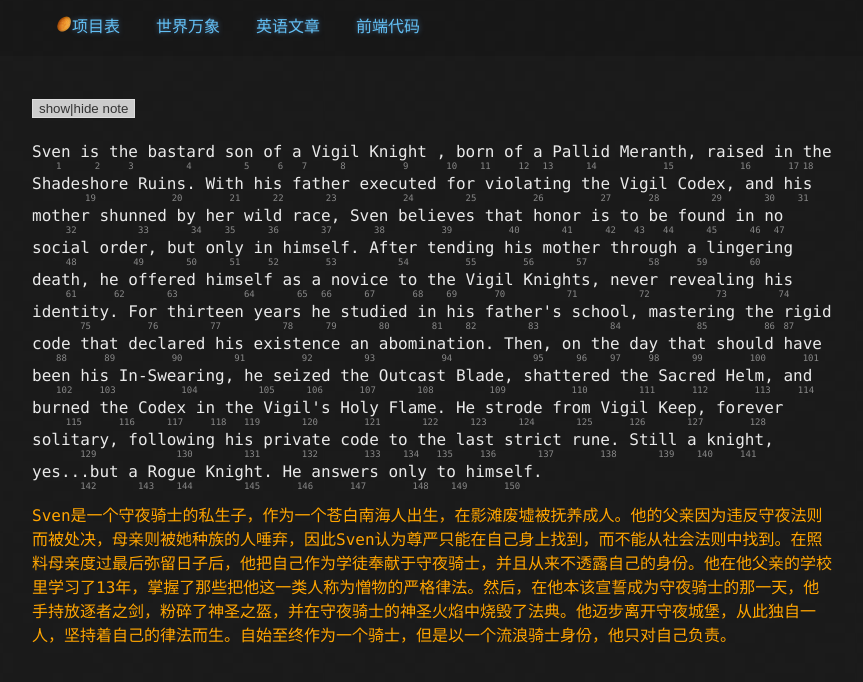
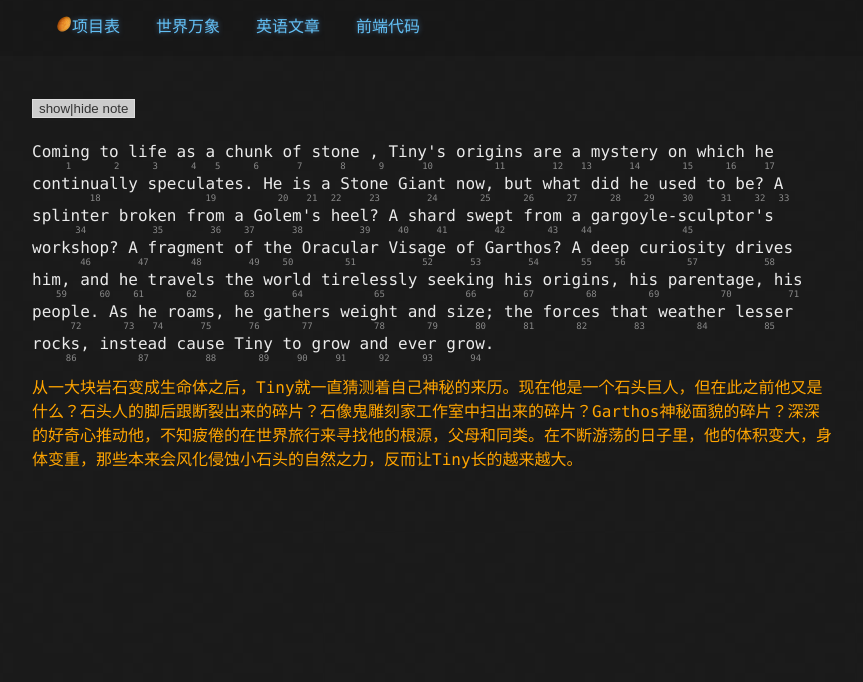
Before and after one commit to vunlin/vunlin.github.io, a Jekyll site: the page setup/Detachment (2011).html, which Jekyll copies as it is, in a window 1280 px wide. Shown: the top 682 px of the page, without its empty margins (208-1071 px from the left). Built offline with Jekyll 4.4.1, drawn with Linux system fonts in a browser that asks for light colours.

```diff
--- a/setup/Detachment (2011).html
+++ b/setup/Detachment (2011).html
@@ -32,65 +32,37 @@
 		<button id="toggleNote">show|hide note</button>
 	</div>
 	<div id="plot">
-		<p>Sven is the bastard son of a Vigil Knight, born of a Pallid Meranth, raised in the Shadeshore Ruins. With his father executed for violating the Vigil Codex, and his mother shunned by her wild race, Sven believes that honor is to be found in no social order, but only in himself. After tending his mother through a lingering death, he offered himself as a novice to the Vigil Knights, never revealing his identity. For thirteen years he studied in his father's school, mastering the rigid code that declared his existence an abomination. Then, on the day that should have been his In-Swearing, he seized the Outcast Blade, shattered the Sacred Helm, and burned the Codex in the Vigil's Holy Flame. He strode from Vigil Keep, forever solitary, following his private code to the last strict rune. Still a knight, yes...but a Rogue Knight. He answers only to himself.</p>
+		<p>Coming to life as a chunk of stone, Tiny's origins are a mystery on which he continually speculates. He is a Stone Giant now, but what did he used to be? A splinter broken from a Golem's heel? A shard swept from a gargoyle-sculptor's workshop? A fragment of the Oracular Visage of Garthos? A deep curiosity drives him, and he travels the world tirelessly seeking his origins, his parentage, his people. As he roams, he gathers weight and size; the forces that weather lesser rocks, instead cause Tiny to grow and ever grow.	</p>
 
-		<div>Sven是一个守夜骑士的私生子，作为一个苍白南海人出生，在影滩废墟被抚养成人。他的父亲因为违反守夜法则而被处决，母亲则被她种族的人唾弃，因此Sven认为尊严只能在自己身上找到，而不能从社会法则中找到。在照料母亲度过最后弥留日子后，他把自己作为学徒奉献于守夜骑士，并且从来不透露自己的身份。他在他父亲的学校里学习了13年，掌握了那些把他这一类人称为憎物的严格律法。然后，在他本该宣誓成为守夜骑士的那一天，他手持放逐者之剑，粉碎了神圣之盔，并在守夜骑士的神圣火焰中烧毁了法典。他迈步离开守夜城堡，从此独自一人，坚持着自己的律法而生。自始至终作为一个骑士，但是以一个流浪骑士身份，他只对自己负责。</div>
+		<div>从一大块岩石变成生命体之后，Tiny就一直猜测着自己神秘的来历。现在他是一个石头巨人，但在此之前他又是什么？石头人的脚后跟断裂出来的碎片？石像鬼雕刻家工作室中扫出来的碎片？Garthos神秘面貌的碎片？深深的好奇心推动他，不知疲倦的在世界旅行来寻找他的根源，父母和同类。在不断游荡的日子里，他的体积变大，身体变重，那些本来会风化侵蚀小石头的自然之力，反而让Tiny长的越来越大。</div>
 
 		<script>
 	  	var note = {};
 	  	note["status"] = "{{ page.title }}";
 		note[1] = {};
 		note[1]['structure'] = {
-			'1' : 'S',
-			'2': 'V-linking',
-			'3-5': 'C',
-			'6-9': '形容词短语',
-			'10-15': '简化形容词从句',
-			'16-20': '简化形容词从句',
-			'21-37': 'because变为with的简化副词从句,省略be动词',
-			'38': 'S',
-			'39': 'V',
-			'40-53': '名词从句',
-			'54-61': '简化副词从句',
-			'62': 'S',
-			'63': 'V',
-			'64': 'O',
-			'65-67': 'himself的形容词短语',
-			'68-71': 'novice的形容词短语',
-			'72-75': 'while/though he简化副词从句',
-			'76-78': 'studied副词短语',
-			'79': 'S',
-			'80': 'V',
-			'81-84': 'studied副词短语',
-			'85-88': 'where he master简化形容词从句',
-			'89-94': 'code的限定形容词从句',
-			'95': '连接副词',
-			'96-98': '副词短语修饰他下面做的事情',
-			'99-104': 'the day 的形容词从句',
-			'105' : 'S',
-			'106' : 'V',
-			'107-109': 'O',
-			'110': 'V',
-			'111-113': 'O',
-			'114': '转折连接词，连接短语，这里连接句子',
-			'115': 'V',
-			'116-117': 'O',
-			'118-122': 'burned的副词短语',
-			'123' : 'S',
-			'124' : 'V',
-			'125-127': '副词短语',
-			'128-129': '副词词组',
-			'130-133': 'from then on he follows简化副词从句',
-			'134-138': 'follow的副词短语',
+			'1-8': 'Since he comes的简化副词从句',
+			'10-11': 'S',
+			'12': 'V-linking',
+			'13-14': 'C',
+			'15-16': '倒装形容词从句',
+			'20': 'S',
+			'21': 'V-linking',
+			'22-24': 'C',
+			'33-34': 'S',
+			'35-39': 'that is简化形容词从句',
+			'73-75': '副词从句',
+			'81-82': 'S',
+			'83-86': '形容词从句',
+			'87': '连接副词',
+			'88': 'V',
+			'89': 'O',
+			'90-94': 'C不定词组',
 		};
 		//pos - part of speech
 		note[1]['pos'] = {
-			'12-15':'born的副词短语',
-			'50': '转折连接词，连接短语这里，也可以连接句子',
-			'89': 'S',
-			'90': 'V',
-			'91-92': 'O',
-			'93-94': 'C',
+			'26': 'compound sentence连词',
+			'60': 'compound sentence连词',
 		};
 		</script>
 	</div>
```
Also changed, not shown: English/Game/Tiny.md (+38 -0 lines), English/index.md (+4 -0 lines).
